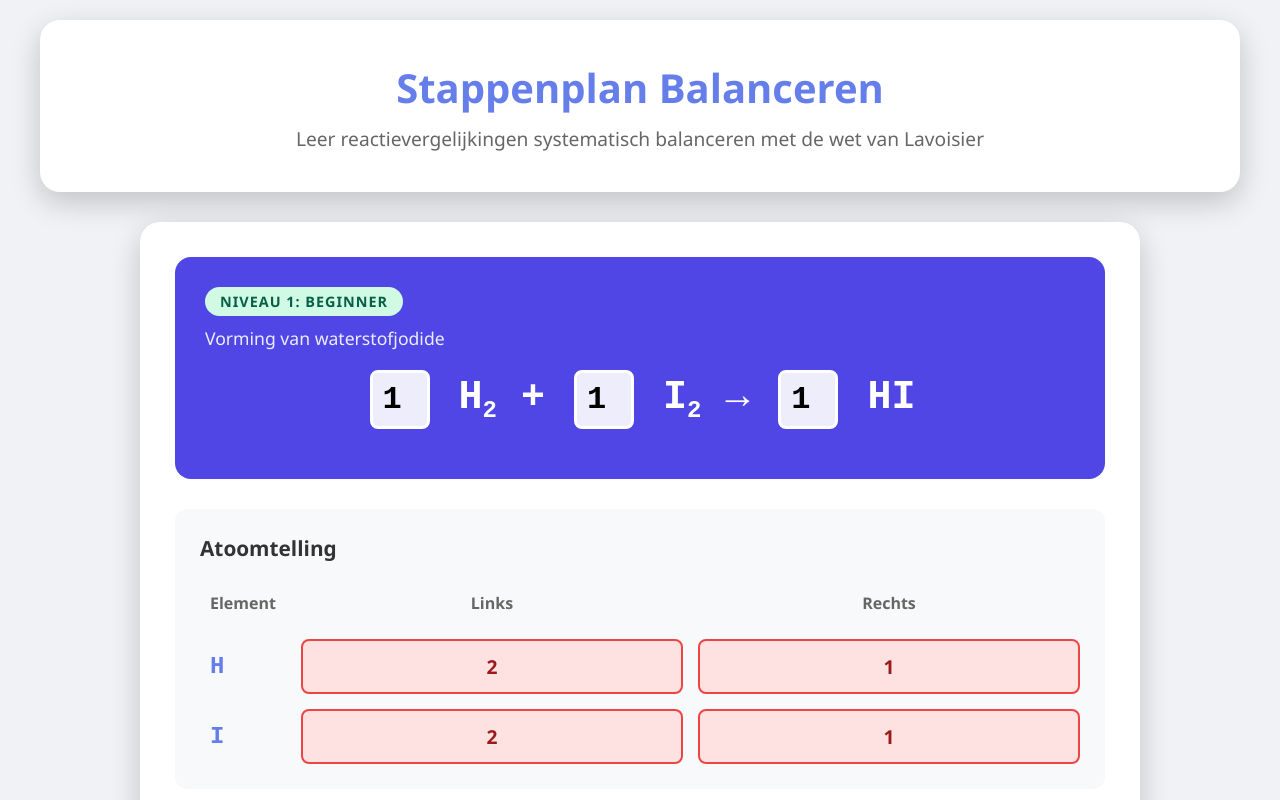
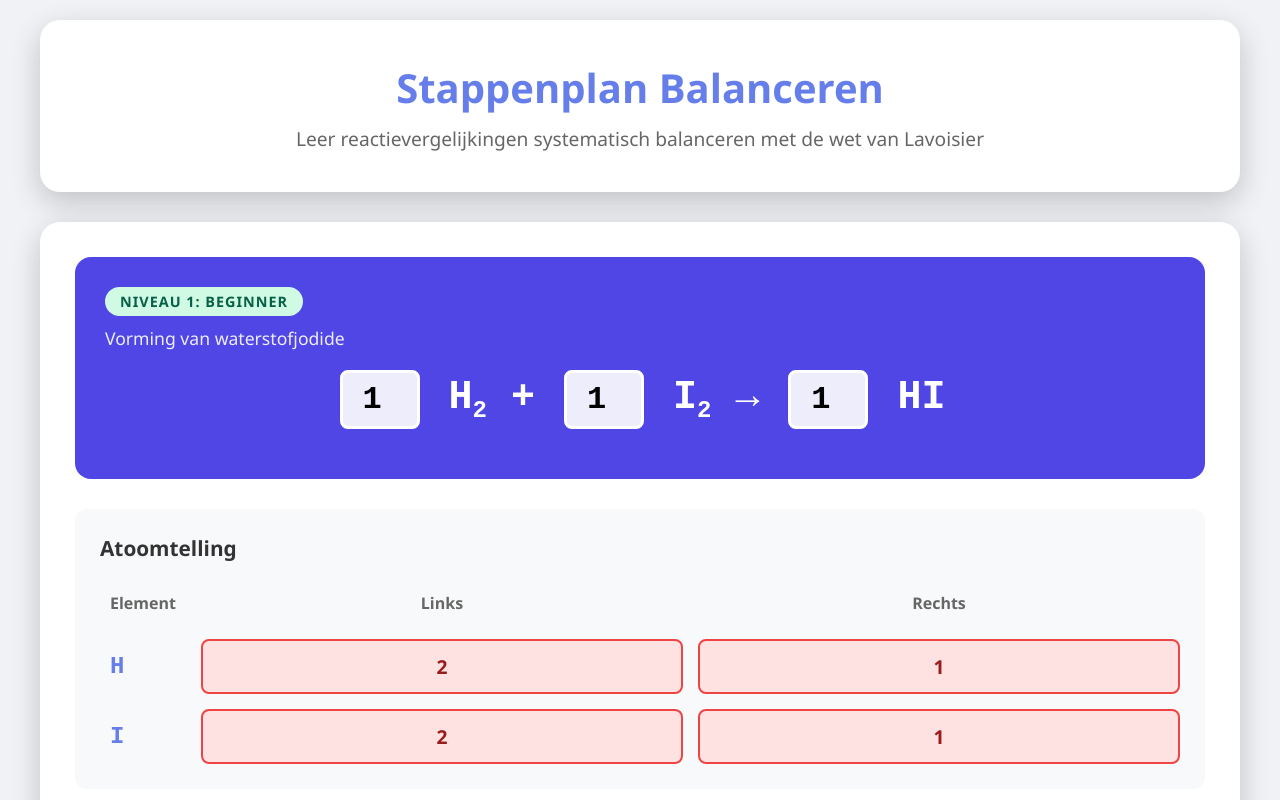
Before and after one commit to AlbertShalaj/balanceren, a plain HTML site: page index.html in a window 1280 px wide. Shown: the top 800 px of the page. Drawn offline with Linux system fonts and the light colour scheme.

Commit message:
Add files via upload

```diff
--- a/index.html
+++ b/index.html
@@ -46,7 +46,7 @@
         }
 
         .main-content {
-            max-width: 1000px;
+            max-width: 1200px;
             margin: 0 auto 30px;
         }
 
@@ -84,7 +84,7 @@
         }
 
         .equation input {
-            width: 60px;
+            width: 80px;
             background: rgba(255, 255, 255, 0.9);
             border: 3px solid white;
             border-radius: 8px;
@@ -666,7 +666,7 @@
 
             // Reactants
             reaction.reactants.forEach((reactant, i) => {
-                equation += `<input type="number" min="1" max="20" value="1" id="coef-${i}" /> ${reactant}`;
+                equation += `<input type="number" min="1" max="50" value="1" id="coef-${i}" /> ${reactant}`;
                 inputs.push(`coef-${i}`);
                 if (i < reaction.reactants.length - 1) equation += ' + ';
             });
@@ -676,7 +676,7 @@
             // Products
             reaction.products.forEach((product, i) => {
                 const idx = reaction.reactants.length + i;
-                equation += `<input type="number" min="1" max="20" value="1" id="coef-${idx}" /> ${product}`;
+                equation += `<input type="number" min="1" max="50" value="1" id="coef-${idx}" /> ${product}`;
                 inputs.push(`coef-${idx}`);
                 if (i < reaction.products.length - 1) equation += ' + ';
             });
```
